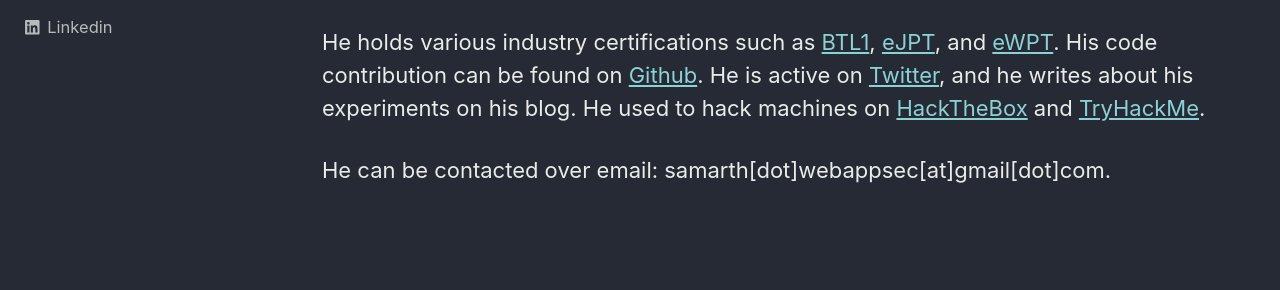
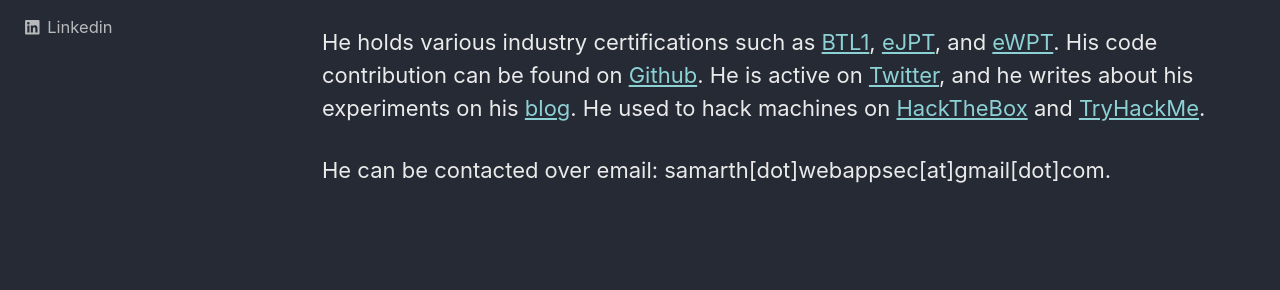
Before and after one commit to samh4cks/samh4cks.github.io, a Jekyll site: the page built from _pages/about.md, in a window 1280 px wide and 900 px high, scrolled down 478 px. Shown: the part 246-536 px from the top of the window. Built offline with Jekyll 4.4.1, drawn with Linux system fonts in a browser that asks for light colours; cached includes are drawn as plain includes; part of the change alters nothing that is shown.

```diff
--- a/_pages/about.md
+++ b/_pages/about.md
@@ -11,6 +11,6 @@ Samarth Dad is a security researcher with 3+ yrs of learning experience. He comp
 
 He is a member of one of the largest bug bounty community <a href="https://www.synack.com/">Synack Red Team (SRT)</a>. He also volunteers in some non-profitable organizations who provide infosec training among public.
 
-He holds various industry certifications such as <a href="https://www.credly.com/earner/earned/share/0772e280-e389-4f63-9f44-a2f4aeeb82c6">BTL1</a>, <a href="https://verified.elearnsecurity.com/certificates/560faff9-9a41-45cd-b0a6-9ff739e9b258">eJPT</a>, and <a href="https://verified.elearnsecurity.com/certificates/e99673d0-84ca-49ed-8c4e-17f05386872a">eWPT</a>. His code contribution can be found on <a href="https://github.com/samh4cks/">Github</a>. He is active on <a href="https://twitter.com/samh4cks">Twitter</a>, and he writes about his experiments on his blog. He used to hack machines on <a href="https://app.hackthebox.com/profile/337503">HackTheBox</a> and <a href="https://tryhackme.com/p/h4xplo1t">TryHackMe</a>.
+He holds various industry certifications such as <a href="https://www.credly.com/earner/earned/share/0772e280-e389-4f63-9f44-a2f4aeeb82c6">BTL1</a>, <a href="https://verified.elearnsecurity.com/certificates/560faff9-9a41-45cd-b0a6-9ff739e9b258">eJPT</a>, and <a href="https://verified.elearnsecurity.com/certificates/e99673d0-84ca-49ed-8c4e-17f05386872a">eWPT</a>. His code contribution can be found on <a href="https://github.com/samh4cks/">Github</a>. He is active on <a href="https://twitter.com/samh4cks">Twitter</a>, and he writes about his experiments on his <a href="https://samh4cks.github.io/">blog</a>. He used to hack machines on <a href="https://app.hackthebox.com/profile/337503">HackTheBox</a> and <a href="https://tryhackme.com/p/h4xplo1t">TryHackMe</a>.
 
 He can be contacted over email: samarth[dot]webappsec[at]gmail[dot]com.
```
